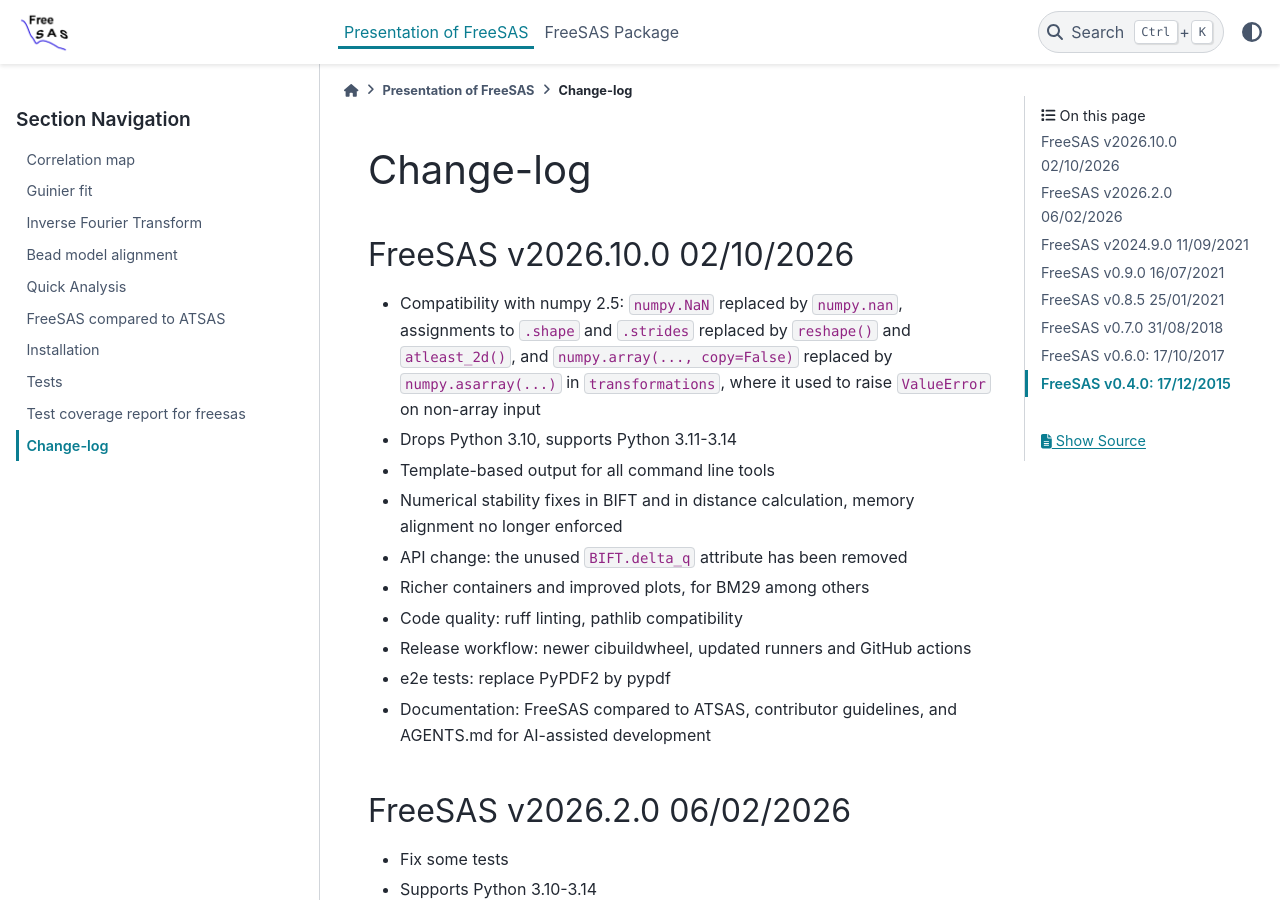
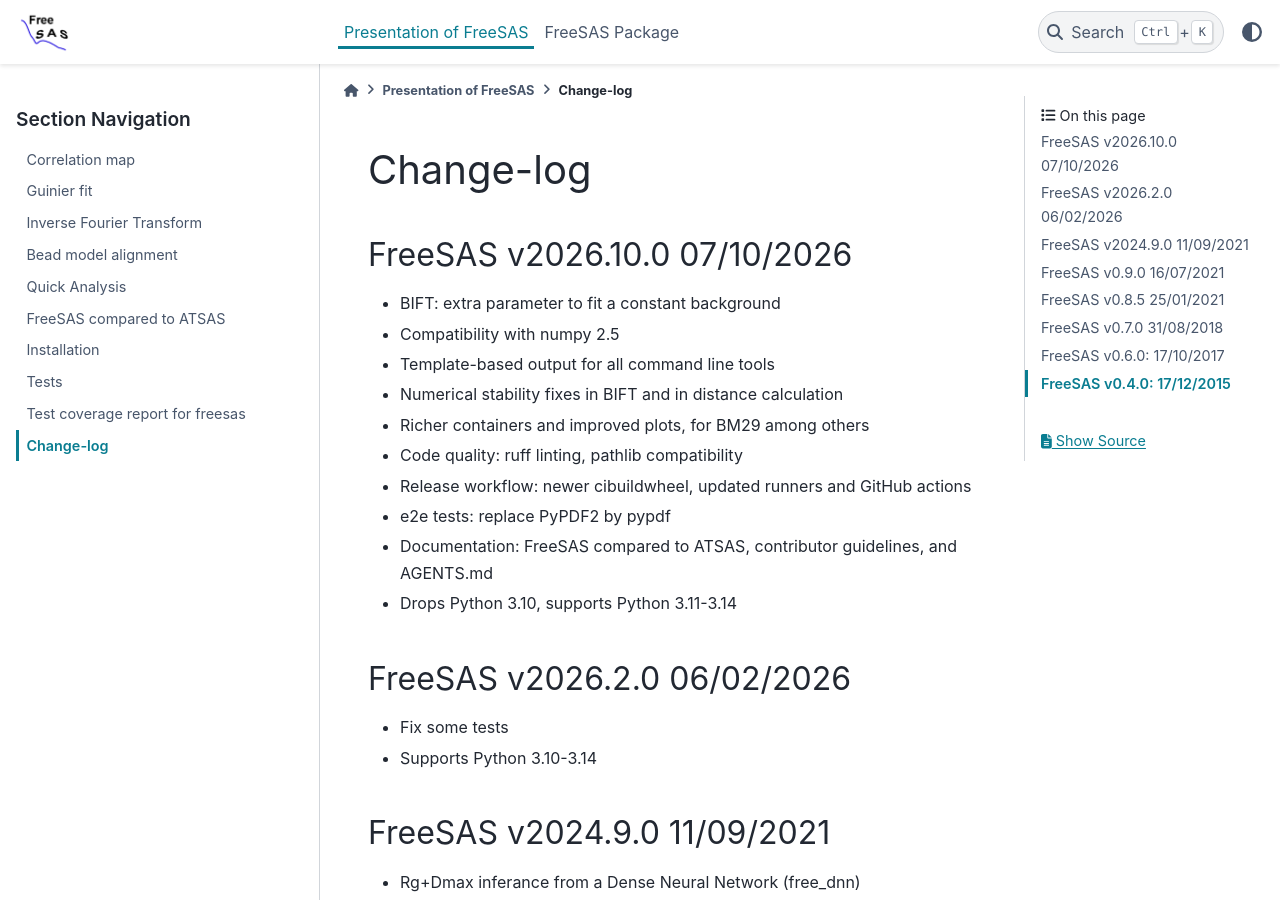
Before and after one commit to silx-kit/freesas, a Sphinx documentation site: the page built from doc/source/changelog.rst, in a window 1280 px wide and 900 px high. Built offline with Sphinx 7.4.7 and the PyData theme 0.15.4, drawn with Linux system fonts in a browser that asks for light colours; the version number could not be read and is left out; some of the changed text lies outside the part shown.

Commit message:
update changelog

```diff
--- a/doc/source/changelog.rst
+++ b/doc/source/changelog.rst
@@ -1,23 +1,18 @@
 Change-log
 ##########
 
-FreeSAS v2026.10.0 02/10/2026
+FreeSAS v2026.10.0 07/10/2026
 =============================
-- Compatibility with numpy 2.5: ``numpy.NaN`` replaced by ``numpy.nan``, assignments to
-  ``.shape`` and ``.strides`` replaced by ``reshape()`` and ``atleast_2d()``, and
-  ``numpy.array(..., copy=False)`` replaced by ``numpy.asarray(...)`` in
-  ``transformations``, where it used to raise ``ValueError`` on non-array input
-- Drops Python 3.10, supports Python 3.11-3.14
+- BIFT: extra parameter to fit a constant background
+- Compatibility with numpy 2.5
 - Template-based output for all command line tools
-- Numerical stability fixes in BIFT and in distance calculation, memory alignment no
-  longer enforced
-- API change: the unused ``BIFT.delta_q`` attribute has been removed
+- Numerical stability fixes in BIFT and in distance calculation
 - Richer containers and improved plots, for BM29 among others
 - Code quality: ruff linting, pathlib compatibility
 - Release workflow: newer cibuildwheel, updated runners and GitHub actions
 - e2e tests: replace PyPDF2 by pypdf
-- Documentation: FreeSAS compared to ATSAS, contributor guidelines, and AGENTS.md for
-  AI-assisted development
+- Documentation: FreeSAS compared to ATSAS, contributor guidelines, and AGENTS.md
+- Drops Python 3.10, supports Python 3.11-3.14
 
 FreeSAS v2026.2.0 06/02/2026
 ============================
```
